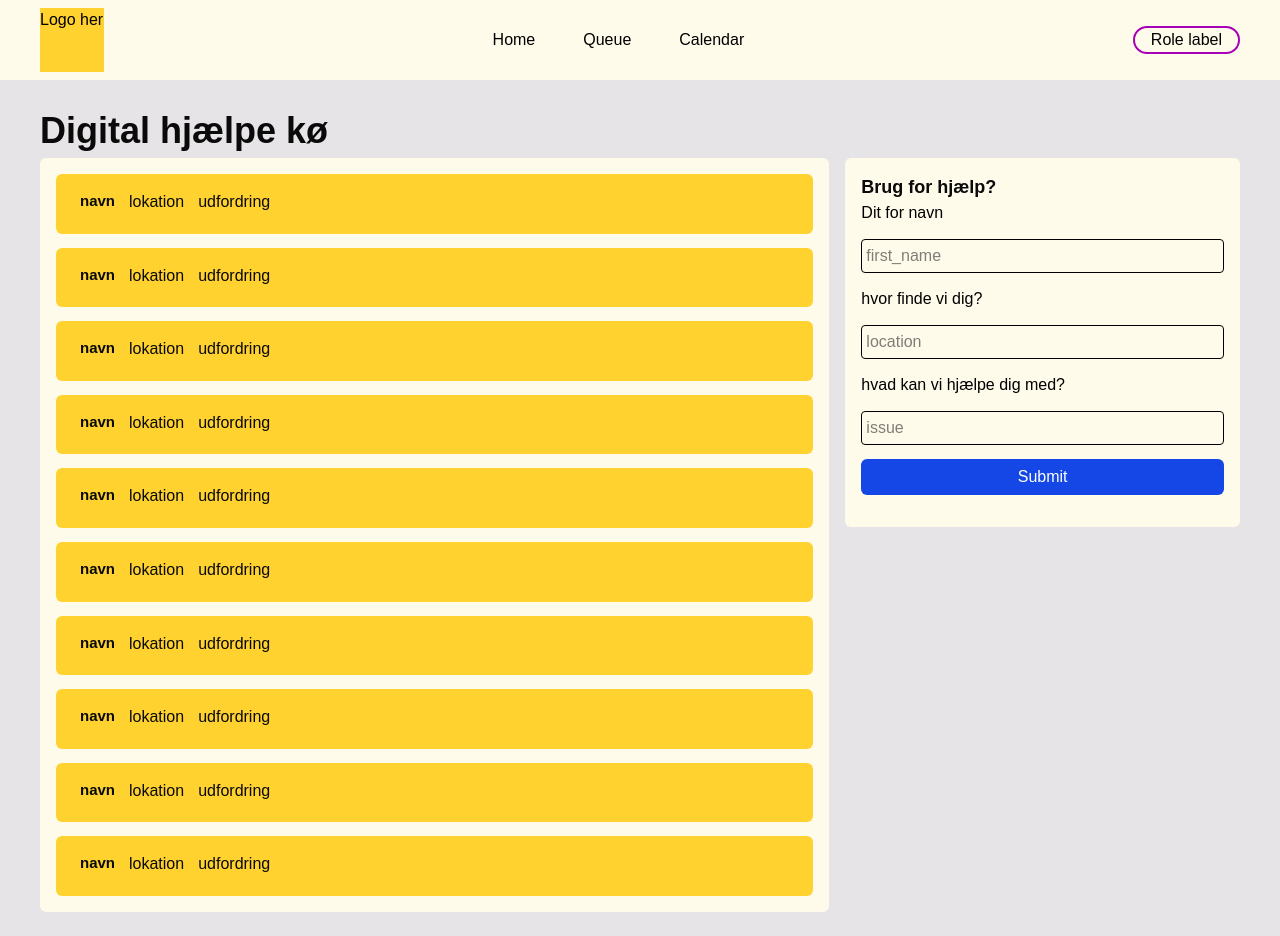
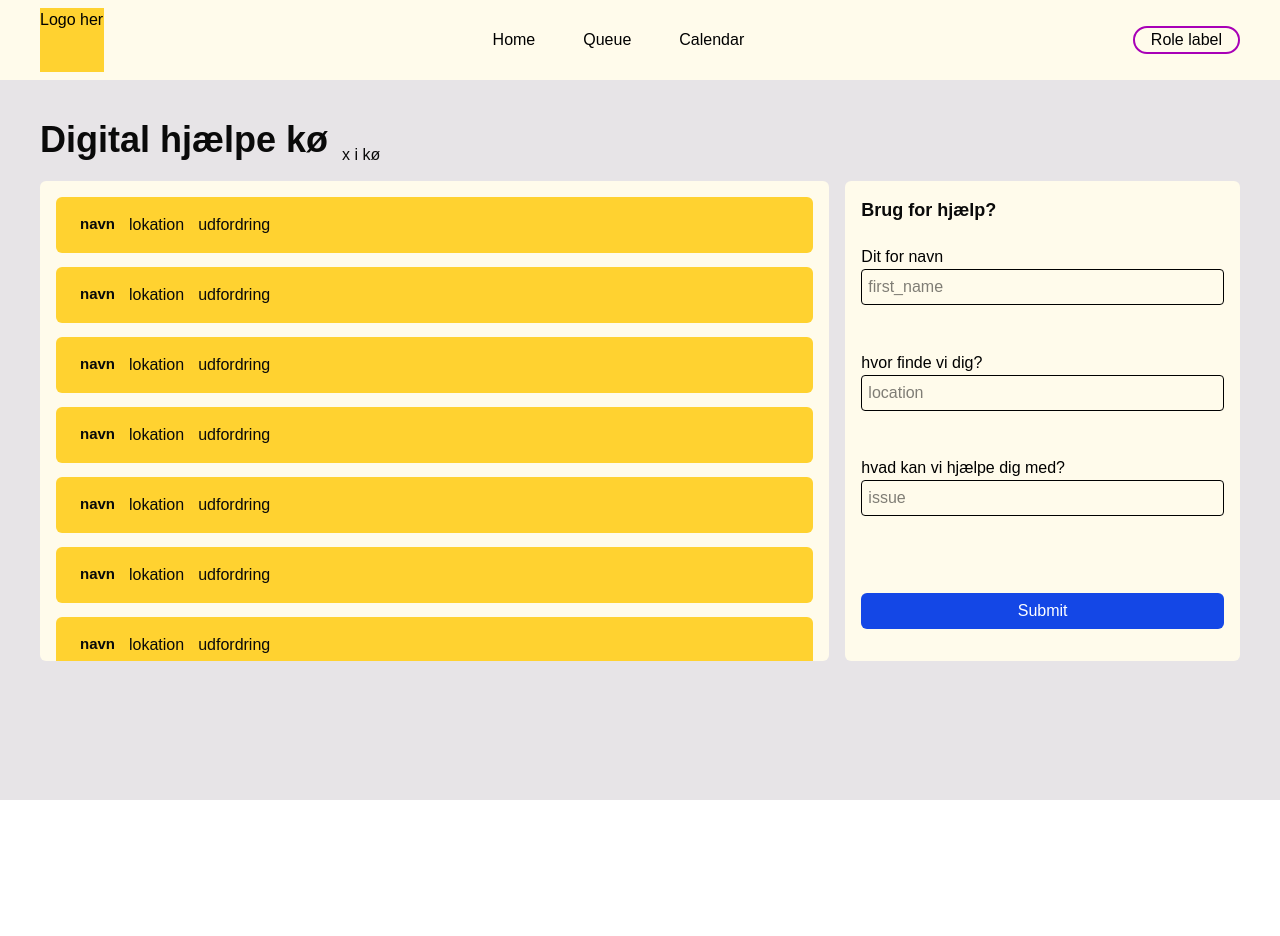
Before and after one commit to katelijacobsen/swat-plus, a Next.js app in the folder web/: page /Queue in a window 1280 px wide. After the commit the page ends 800 px from the top, so only its background shows below. Built offline with nearby package versions, Linux system fonts and the light colour scheme.

Commit message:
Queue page mangler funktionalitet, de rigtige inputs, QueueCard bør være en dropdown for at kunne se tekst beskrivelse evt.

```diff
--- a/web/app/(pages)/Queue/page.tsx
+++ b/web/app/(pages)/Queue/page.tsx
@@ -2,10 +2,17 @@ import QueueCard from "./components/QueueCard";
 
 const Queue = () => {
     return (
-        <section className="py-6 grid-cols-1">
-            <h1>Digital hjælpe kø</h1>
-            <div className=" grid grid-cols-[2fr_1fr] grid-rows-2 gap-4">
-                <section className="bg-amber-50 rounded-md p-4 row-start-1 row-end-3 overflow-y-scroll overflow-hidden grid gap-3.5">
+        <section className="max-h-full pt-6 grid grid-cols-1 grid-rows-[1fr_8fr]">
+            <div className="flex gap-3.5 items-end pb-3.5">
+                <h1 className="text-trim self-end" >Digital hjælpe kø</h1>
+                <p className="text-trim">x i kø</p>
+            </div>
+            <div className="max-h-120 grid grid-cols-[2fr_1fr] grid-rows-1 gap-4 overflow-hidden">
+                <section className=" bg-amber-50 rounded-md p-4 overflow-y-scroll grid gap-3.5">
+                    <QueueCard></QueueCard>
+                    <QueueCard></QueueCard>
+                    <QueueCard></QueueCard>
+                    <QueueCard></QueueCard>
                     <QueueCard></QueueCard>
                     <QueueCard></QueueCard>
                     <QueueCard></QueueCard>
@@ -17,16 +24,22 @@ const Queue = () => {
                     <QueueCard></QueueCard>
                     <QueueCard></QueueCard>
                 </section>
-                <section className="px-4 pt-4 py-8 bg-amber-50 rounded-md text-black">
+                <section className="h-full px-4 pt-4 pb-8 bg-amber-50 rounded-md text-black grid grid-rows-[1fr_8fr]">
                     <h2>Brug for hjælp?</h2>
-                    <form action="" className="grid gap-3.5">
-                        <label htmlFor="firstname">Dit for navn</label>
-                        <input className="p-1 border border-black rounded-sm" type="text" placeholder="first_name" name="first_name" />
-                        <label htmlFor="location">hvor finde vi dig?</label>
-                        <input className="p-1 border border-black rounded-sm" type="text" placeholder="location" name="location" />
-                        <label htmlFor="issue">hvad kan vi hjælpe dig med?</label>
-                        <input className="p-1 border border-black rounded-sm" type="textfield" placeholder="issue" name="issue" />
-                        <button className="px-7 py-1.5 bg-blue-700 rounded-md text-white">Submit</button>
+                    <form action="" className="h-full grid gap-3.5 self-start">
+                        <div className="h-fit grid grid-cols-1">
+                            <label htmlFor="firstname">Dit for navn</label>
+                            <input className="h-9 p-1.5 border border-black rounded-sm" type="text" placeholder="first_name" name="first_name" />
+                        </div>
+                        <div className="h-fit grid grid-cols-1">
+                            <label htmlFor="location">hvor finde vi dig?</label>
+                            <input className="h-9 p-1.5 border border-black rounded-sm" type="text" placeholder="location" name="location" />
+                        </div>
+                        <div className="h-fit grid grid-cols-1">
+                            <label htmlFor="issue">hvad kan vi hjælpe dig med?</label>
+                            <input className="h-9 p-1.5 border border-black rounded-sm" type="textfield" placeholder="issue" name="issue" />
+                        </div>
+                        <button className="px-7 py-1.5 bg-blue-700 rounded-md text-white self-end">Submit</button>
                     </form>
                 </section>
             </div>
--- a/web/app/global/components/Card.tsx
+++ b/web/app/global/components/Card.tsx
@@ -1,8 +1,8 @@
 const Card = () => {
     return (
-        <section className="h-fit bg-blue-300 rounded-md px-6 py-4 grid grid-cols-[2fr_1fr] grid-rows-[1fr_2fr_1fr]">
+        <section className="h-full bg-blue-300 rounded-md px-6 py-4 grid grid-cols-[2fr_1fr] grid-rows-[1fr_2fr_1fr]">
             <h2 className="col-span-full">Tutor på vagt</h2>
-            <div className="w-24 aspect-square col-start-2 row-start-2 bg-blue-500 justify-end">Icon</div>
+            <div className="w-16 aspect-square col-start-2 row-start-2 bg-blue-500 justify-self-end">Icon</div>
             <p className="col-span-full row-start-2 row-end-4 self-end text-6xl">2</p>
         </section>
     );
--- a/web/app/layout.tsx
+++ b/web/app/layout.tsx
@@ -38,7 +38,7 @@ export default function RootLayout({ children }: LayoutProps<"/">) {
             <div className="w-fit px-4 border-2 border-fuchsia-700 rounded-2xl">Role label</div>
           </div>
         </header>
-        <main className="h-full fullbleed bg-mauve-200">
+        <main className="max-h-full fullbleed bg-mauve-200">
           {children}
         </main>
       </body>
--- a/web/app/page.tsx
+++ b/web/app/page.tsx
@@ -5,19 +5,19 @@ import OnDuty from "./global/components/OnDuty";
 
 export default function Home() {
   return (
-    <section className="h-full py-6">
+    <section className="max-h-full pt-6">
       <div className="h-fit grid self-end items-end">
-        <p className="uppercase"> Fredag 27. November</p>
-        <h1 className="self-end pb-4">Dashboard</h1>
+        <p className="uppercase text-sm"> Fredag 27. November</p>
+        <h1 className="self-end pb-4 text-trim">Dashboard</h1>
       </div>
-      <div className=" grid grid-cols-[2fr_1fr] grid-rows-[4fr_1fr] gap-6 ">
-        <section className="h-fit grid grid-cols-2 grid-rows-2 gap-9">
+      <div className="max-h-full grid grid-cols-[2fr_1fr] grid-rows-[4fr_1fr] gap-4 ">
+        <section className="h-full grid grid-cols-2 grid-rows-2 gap-9">
           <Card></Card>
           <Card></Card>
           <Card></Card>
           <Card></Card>
         </section>
-        <section className="bg-amber-50 rounded-md p-6">
+        <section className=" col-start-2 row-start-1 row-end-2 bg-amber-50 rounded-md p-6">
           <h2>Tutorer og fagområder</h2>
           <p>på vagt i lektiecaféen</p>
           <div className="py-7 grid gap-6">
@@ -25,7 +25,7 @@ export default function Home() {
             <OnDuty></OnDuty>
           </div>
         </section>
-        <section className="bg-amber-50 col-span-full  grid grid-cols-[2fr_1fr] grid-rows-2 p-6">
+        <section className="bg-amber-50 col-span-full grid grid-cols-[2fr_1fr] grid-rows-2 p-6 rounded-md">
           <h2>Digital hjælpe kø</h2>
           <p>2 studerende i kø</p>
           <Link className="w-fit px-7 py-1.5 col-end-3 row-start-1 row-end-3 self-center justify-self-end bg-blue-700 rounded-md" href="#">Stil dig i kø her</Link>
```
